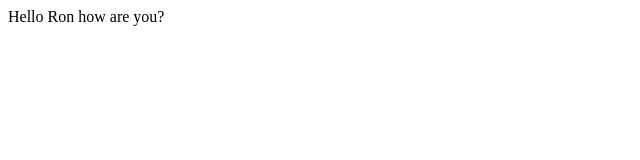
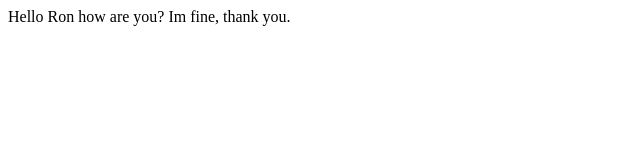
Before and after one commit to johnbryce212/newProject, a plain HTML site: page index.html in a window 1280 px wide. Shown: the whole page, without its empty margins (0-640 px from the left). Drawn offline with Linux system fonts and the light colour scheme.

Commit message:
my branch

```diff
--- a/index.html
+++ b/index.html
@@ -9,5 +9,6 @@
 <body>
     Hello Ron
     how are you?
+    Im fine, thank you.
 </body>
 </html>
```
